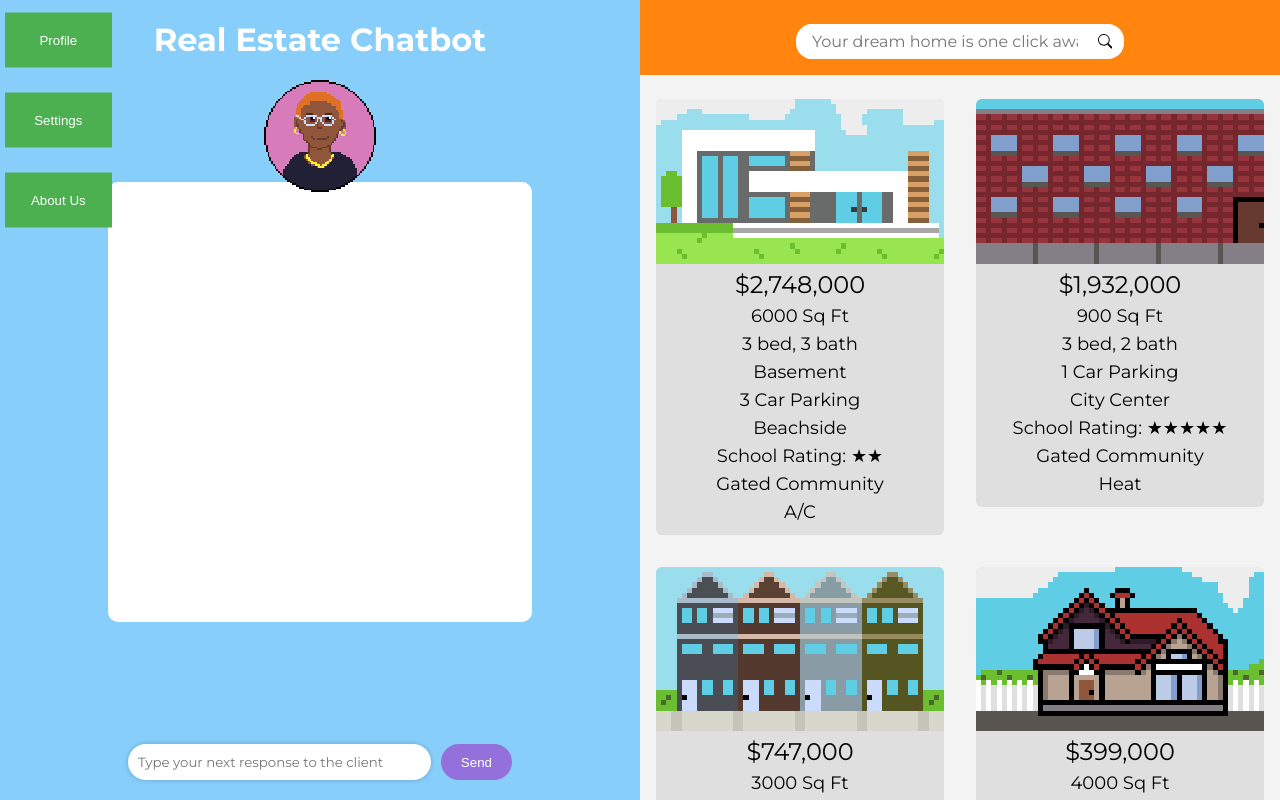
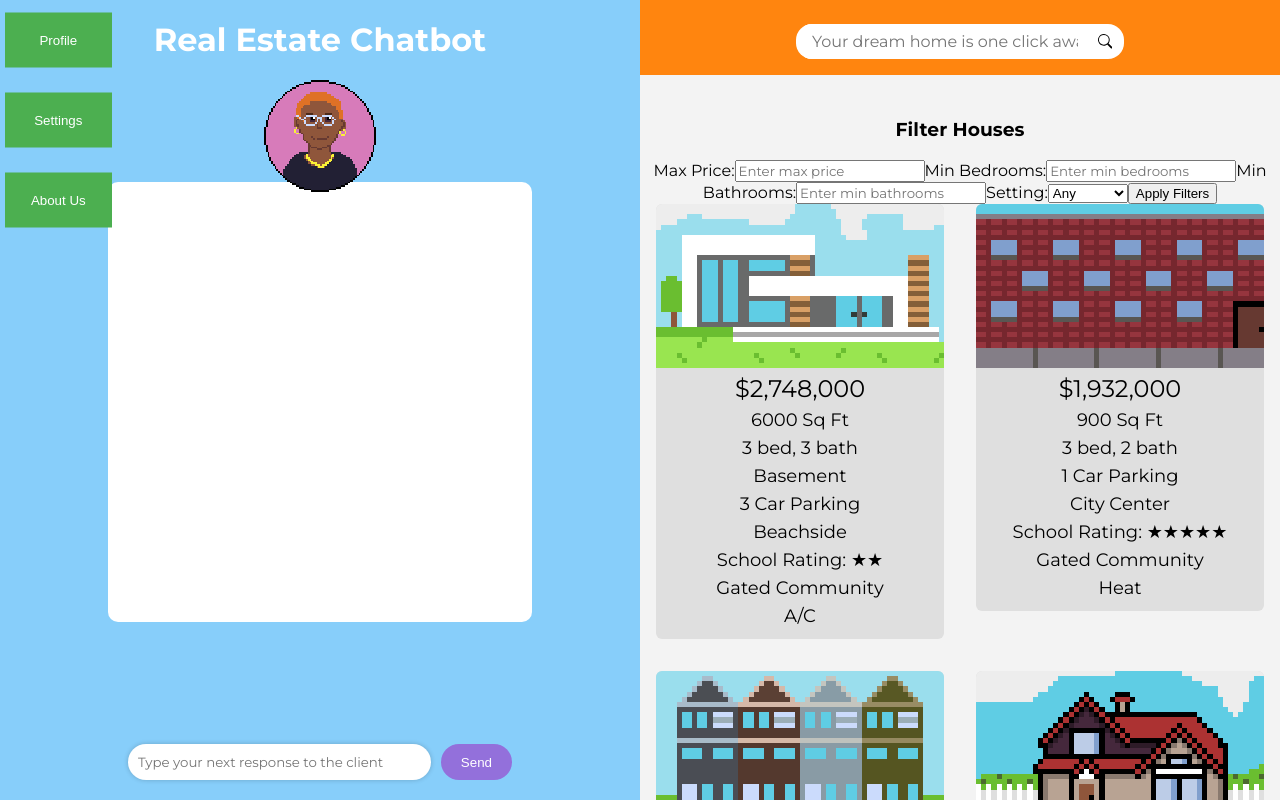
Before and after one commit to AidenRacelis/HackVT12-Project-, a React (Create React App) app in the folder frontend/: page / in a window 1280 px wide. Built offline with nearby package versions, Linux system fonts and the light colour scheme.

Commit message:
Update API Key

```diff
--- a/frontend/src/components/SearchHouses.js
+++ b/frontend/src/components/SearchHouses.js
@@ -7,9 +7,7 @@ const Modal = ({ closeModal }) => {
     <div className="modal">
       <div className="modal-content">
         <h2>Here are your options</h2>
-
-
-        <button className= "selection" onClick={() => alert("I made my choice!")}>
+        <button className="selection" onClick={() => alert("I made my choice!")}>
           I made my choice!
         </button>
         <br />
@@ -39,16 +37,37 @@ function repeat(rating) {
 
 export default function SearchHouses() {
   const [houseList, setHouseList] = useState([]); // Store the generated house list
+  const [filteredHouseList, setFilteredHouseList] = useState([]); // Filtered houses list
   const [isModalOpen, setIsModalOpen] = useState(false);
+
+  // Filter states
+  const [price, setPrice] = useState('');
+  const [bedrooms, setBedrooms] = useState('');
+  const [bathrooms, setBathrooms] = useState('');
+  const [setting, setSetting] = useState('');
 
   // Generate the house list once when the component mounts
   useEffect(() => {
     const generatedHouses = housegenerator(100);
     setHouseList(generatedHouses);
-  }, []); // Empty dependency array ensures this runs only once
+    setFilteredHouseList(generatedHouses); // Initially show all houses
+  }, []);
 
   const toggleModal = () => {
     setIsModalOpen(!isModalOpen);
+  };
+
+  // Filter houses based on user input
+  const applyFilters = () => {
+    const filtered = houseList.filter((house) => {
+      return (
+        (price === '' || house.price <= parseInt(price)) &&
+        (bedrooms === '' || house.bedrooms >= parseInt(bedrooms)) &&
+        (bathrooms === '' || house.bathrooms >= parseInt(bathrooms)) &&
+        (setting === '' || house.setting.toLowerCase() === setting.toLowerCase())
+      );
+    });
+    setFilteredHouseList(filtered);
   };
 
   return (
@@ -64,8 +83,51 @@ export default function SearchHouses() {
         </span>
       </div>
 
+      {/* Filter Section */}
+      <div className="FilterSection">
+        <h3>Filter Houses</h3>
+        <label>
+          Max Price:
+          <input
+            type="number"
+            value={price}
+            onChange={(e) => setPrice(e.target.value)}
+            placeholder="Enter max price"
+          />
+        </label>
+        <label>
+          Min Bedrooms:
+          <input
+            type="number"
+            value={bedrooms}
+            onChange={(e) => setBedrooms(e.target.value)}
+            placeholder="Enter min bedrooms"
+          />
+        </label>
+        <label>
+          Min Bathrooms:
+          <input
+            type="number"
+            value={bathrooms}
+            onChange={(e) => setBathrooms(e.target.value)}
+            placeholder="Enter min bathrooms"
+          />
+        </label>
+        <label>
+          Setting:
+          <select value={setting} onChange={(e) => setSetting(e.target.value)}>
+            <option value="">Any</option>
+            <option value="urban">Urban</option>
+            <option value="suburban">Suburban</option>
+            <option value="rural">Rural</option>
+          </select>
+        </label>
+        <button onClick={applyFilters}>Apply Filters</button>
+      </div>
+
+      {/* Display Filtered Houses */}
       <div className="DisplayHouses">
-        {houseList.map((house, index) => (
+        {filteredHouseList.map((house, index) => (
           <div key={index} className="HouseDiv" value={`${house.home_type}`}>
             <span className="chooseHouse" onClick={toggleModal}></span>
             <img
@@ -74,8 +136,8 @@ export default function SearchHouses() {
                 (house.home_type === 'Townhouse' || house.home_type === 'Condo')
                   ? `../assets/${house.home_type}.png`
                   : (house.home_type === 'House' && house.price > 1000000)
-                  ? `../assets/${house.home_type}-Modern.png`
-                  : `../assets/${house.home_type}-Regular.png`
+                    ? `../assets/${house.home_type}-Modern.png`
+                    : `../assets/${house.home_type}-Regular.png`
               }
               alt="House"
             />
```
Also changed, not shown: 1 other file (tests, documents, lock files or other folders).
